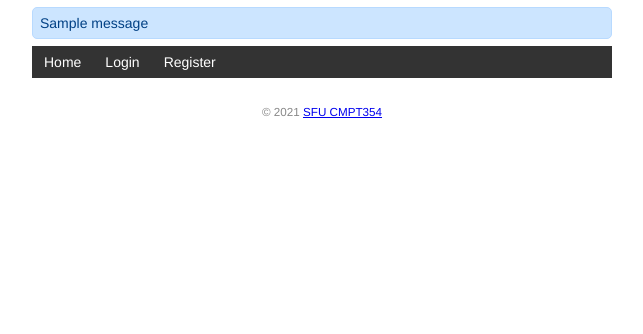
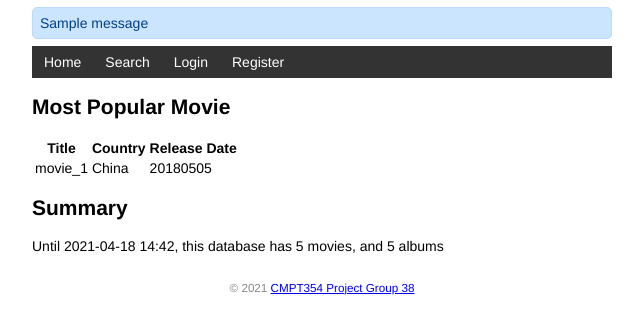
Before and after one commit to harry-sunhao/CMPT354Project, a Flask app: page / in a window 1280 px wide. Shown: the top 334 px of the page, without its empty margins (318-961 px from the left). Run offline with Flask 2, Linux system fonts and the light colour scheme; data comes from the database, SQL or seed files in the repository; tables that the repository leaves empty hold one stand-in row (values such as "Sample post"); one stand-in notice (Sample message) is shown.

Commit message:
finish count,group by query

```diff
--- a/app.py
+++ b/app.py
@@ -10,10 +10,12 @@ from sqlalchemy.orm import relationship, backref
 from werkzeug.security import generate_password_hash, check_password_hash
 
 from db_setup import db_session
-from forms import SearchForm
+from forms import SearchForm, AlbumForm
+from tables import Results, ResultsMov, ResultsTrack, ResultsArtist, ResultsActor, ResultsDirector
 
 app = Flask(__name__)
-app.config['SQLALCHEMY_DATABASE_URI'] = 'mysql+pymysql://root:@localhost:3306/reratemm'
+#app.config['SQLALCHEMY_DATABASE_URI'] = 'mysql+pymysql://root:@localhost:3306/ratemm'
+app.config['SQLALCHEMY_DATABASE_URI'] =  'mysql+pymysql://root:123456@34.92.95.75:3306/ratemm'
 app.config['SQLALCHEMY_TRACK_MODIFICATIONS'] = True
 app.config['SESSION_TYPE'] = 'filesystem'
 app.secret_key = 'CMPT354PROJECT'
@@ -22,26 +24,26 @@ db = SQLAlchemy(app, use_native_unicode='utf8')
 # relation
 # many-Many relation for act
 acts = db.Table('act',
-                db.Column('movie_id', db.INTEGER(), db.ForeignKey('Movie.id'), primary_key=True),
-                db.Column('actor_id', db.INTEGER(), db.ForeignKey('Actor.id'), primary_key=True)
+                db.Column('movie_id', db.INTEGER(), db.ForeignKey('movie.id'), primary_key=True),
+                db.Column('actor_id', db.INTEGER(), db.ForeignKey('actor.id'), primary_key=True)
                 )
 # many-Many relation for direct
 directs = db.Table('direct',
-                   db.Column('movie_id', db.INTEGER(), db.ForeignKey('Movie.id'), primary_key=True),
-                   db.Column('director_id', db.INTEGER(), db.ForeignKey('Director.id'), primary_key=True)
+                   db.Column('movie_id', db.INTEGER(), db.ForeignKey('movie.id'), primary_key=True),
+                   db.Column('director_id', db.INTEGER(), db.ForeignKey('director.id'), primary_key=True)
                    )
 
 
 # many-Many relation for produce
 album_artists = db.Table('albumartist',
-                         db.Column('album_id', db.INTEGER(), db.ForeignKey('Album.id'), primary_key=True),
-                         db.Column('artist_id', db.INTEGER(), db.ForeignKey('Artist.id'), primary_key=True)
+                         db.Column('album_id', db.INTEGER(), db.ForeignKey('album.id'), primary_key=True),
+                         db.Column('artist_id', db.INTEGER(), db.ForeignKey('artist.id'), primary_key=True)
                          )
 
 track_artists = db.Table('trackartist',
-                         db.Column('track_id', db.INTEGER(), db.ForeignKey('Track.id'), primary_key=True),
-                         db.Column('album_id', db.INTEGER(), db.ForeignKey('Album.id'), primary_key=True),
-                         db.Column('artist_id', db.INTEGER(), db.ForeignKey('Artist.id'), primary_key=True)
+                         db.Column('track_id', db.INTEGER(), db.ForeignKey('track.id'), primary_key=True),
+                         db.Column('album_id', db.INTEGER(), db.ForeignKey('album.id'), primary_key=True),
+                         db.Column('artist_id', db.INTEGER(), db.ForeignKey('artist.id'), primary_key=True)
                          )
 
 # User part start
@@ -53,7 +55,7 @@ login_manager.login_view = 'login'
 
 
 class User(db.Model, UserMixin):
-    __tablename__ = 'User'
+    __tablename__ = 'user'
     id = db.Column('id', db.INTEGER(), primary_key=True)
     email = db.Column('email', db.VARCHAR(255), unique=True)
     music_rating_weight = db.Column('music_rating_weight', db.FLOAT(255))
@@ -171,26 +173,24 @@ def delete(user_id):
 
 @app.route('/')
 def index():
-    isLogin = False
-    username = ""
-    if 'username' in session:
-        username = session['username']
-        isLogin = True
-
-    return render_template('home.html', user=username, login=isLogin)
+    movieNumber = Movie.query.count()
+    albumNumber = Album.query.count()
+    sql_query = "SELECT movie.title,movie.country,movie.release_date FROM movie RIGHT JOIN( SELECT id FROM movie JOIN moviecomment WHERE moviecomment.movie_id = movie.id GROUP BY id ORDER BY count(*) DESC) AS pop ON movie.id = pop.id"
+    moviePopular=list(db.session.execute(sql_query))
+    return render_template('home.html',movie_popular=moviePopular,movie_number=movieNumber,album_number=albumNumber)
 
 
 # user part end
 
 
 class Movie(db.Model):
-    __tablename__ = 'Movie'
+    __tablename__ = 'movie'
     id = db.Column('id', db.INTEGER(), primary_key=True)
     title = db.Column('title', db.VARCHAR(255))
     release_date = db.Column('release_date', db.VARCHAR(255))
     country = db.Column('country', db.VARCHAR(255))
     detailed_information = db.Column('detailed_information', db.TEXT())
-    genre_id = db.Column('genre_id', db.INTEGER(), db.ForeignKey('Genre.id'))
+    genre_id = db.Column('genre_id', db.INTEGER(), db.ForeignKey('genre.id'))
     acts = db.relationship('Actor', secondary=acts, lazy='subquery',
                            backref=db.backref('Movie', lazy=True))
     directs = db.relationship('Director', secondary=directs, lazy='subquery',
@@ -200,10 +200,10 @@ class Movie(db.Model):
 
 
 class Movie_Comment(db.Model):
-    __tablename__ = 'MovieComment'
+    __tablename__ = 'moviecomment'
     comment_id = db.Column('comment_id', db.INTEGER(), primary_key=True, autoincrement=True)
-    movie_id = db.Column('movie_id', db.INTEGER(), db.ForeignKey('Movie.id'))
-    user_id = db.Column('user_id', db.INTEGER(), db.ForeignKey('User.id'))
+    movie_id = db.Column('movie_id', db.INTEGER(), db.ForeignKey('movie.id'))
+    user_id = db.Column('user_id', db.INTEGER(), db.ForeignKey('user.id'))
     createtime = db.Column('createtime', db.DATETIME())
     content = db.Column('content', db.TEXT())
     user = db.relationship('User', back_populates='movie_comment', foreign_keys=[user_id])
@@ -218,30 +218,29 @@ class Movie_Comment(db.Model):
 
 
 class Movie_Rating(db.Model):
-    __tablename__ = 'MovieRating'
-    rate_id = db.Column('rate_id', db.INTEGER(), primary_key=True, autoincrement=True)
-    movie_id = db.Column('movie_id', db.INTEGER(), db.ForeignKey('Movie.id'))
-    user_id = db.Column('user_id', db.INTEGER(), db.ForeignKey('User.id'))
-    createtime = db.Column(db.DATETIME())
+    __tablename__ = 'movierating'
+    rate_id = db.Column('rate_id', db.INTEGER(), primary_key=True, autoincrement=True,nullable=False)
+    movie_id = db.Column('movie_id', db.INTEGER(), db.ForeignKey('movie.id'))
+    user_id = db.Column('user_id', db.INTEGER(), db.ForeignKey('user.id'))
+    createtime = db.Column(db.DATETIME(),default=datetime.now())
     value = db.Column('value', db.FLOAT())
     user = db.relationship('User', back_populates='movie_rating', foreign_keys=[user_id])
     movie = db.relationship('Movie', back_populates='rating')
 
-    def __init__(self, rate_id, createtime, value):
-        self.rate_id = rate_id
-        self.createtime = createtime
+    def __init__(self, user_id,movie_id, value):
         self.value = value
-
+        self.user_id=user_id
+        self.movie_id=movie_id
 
 class Album(db.Model):
-    __tablename__ = "Album"
+    __tablename__ = "album"
     id = db.Column('id', db.INTEGER(), primary_key=True)
     cover = db.Column('cover', db.VARCHAR(255))
     name = db.Column('name', db.VARCHAR(255))
     album_or_ep = db.Column('album_or_ep', db.INTEGER())
     releaseDate = db.Column('releaseDate', db.DATETIME())
     detailedInfo = db.Column('detailedInfo', db.TEXT())
-    genre_id = db.Column('genre_id', db.INTEGER(), db.ForeignKey('Genre.id'))
+    genre_id = db.Column('genre_id', db.INTEGER(), db.ForeignKey('genre.id'))
     album_artists = db.relationship('Artist', secondary=album_artists, lazy='subquery',
                                     backref=db.backref('Album', lazy=True))
     album_comment = db.relationship('Album_Comment', back_populates='album')
@@ -249,10 +248,10 @@ class Album(db.Model):
     tracks = db.relationship('Track', backref='Album', lazy=True)
 
 class Album_Comment(db.Model):
-    __tablename__ = 'AlbumComment'
+    __tablename__ = 'albumcomment'
     comment_id = db.Column('comment_id', db.INTEGER(), primary_key=True, autoincrement=True)
-    album_id = db.Column('album_id', db.INTEGER(), db.ForeignKey("Album.id"))
-    user_id = db.Column('user_id', db.INTEGER(), db.ForeignKey('User.id'))
+    album_id = db.Column('album_id', db.INTEGER(), db.ForeignKey("album.id"))
+    user_id = db.Column('user_id', db.INTEGER(), db.ForeignKey('user.id'))
     createtime = db.Column('createtime', db.DATETIME())
     content = db.Column('content', db.TEXT())
     user = db.relationship('User', back_populates='album_comment', foreign_keys=user_id)
@@ -265,10 +264,10 @@ class Album_Comment(db.Model):
 
 
 class Album_Rating(db.Model):
-    __tablename__ = 'AlbumRating'
+    __tablename__ = 'albumrating'
     rate_id = db.Column('rate_id', db.INTEGER(), primary_key=True, autoincrement=True)
-    album_id = db.Column('album_id', db.INTEGER(), db.ForeignKey('Album.id'))
-    user_id = db.Column('user_id', db.INTEGER(), db.ForeignKey('User.id'))
+    album_id = db.Column('album_id', db.INTEGER(), db.ForeignKey('album.id'))
+    user_id = db.Column('user_id', db.INTEGER(), db.ForeignKey('user.id'))
     createtime = db.Column(db.DATETIME())
     value = db.Column('value', db.FLOAT())
     user = db.relationship('User', back_populates='album_rating', foreign_keys=user_id)
@@ -280,7 +279,7 @@ class Album_Rating(db.Model):
         self.value = value
 
 class Actor(db.Model):
-    __tablename__ = 'Actor'
+    __tablename__ = 'actor'
     id = db.Column('id', db.INTEGER(), primary_key=True)
     name = db.Column('name', db.VARCHAR(255))
     country = db.Column('country', db.VARCHAR(255))
@@ -290,7 +289,7 @@ class Actor(db.Model):
 
 
 class Director(db.Model):
-    __tablename__ = 'Director'
+    __tablename__ = 'director'
     id = db.Column('id', db.INTEGER(), primary_key=True)
     name = db.Column('name', db.VARCHAR(255))
     country = db.Column('country', db.VARCHAR(255))
@@ -299,7 +298,7 @@ class Director(db.Model):
                               backref=db.backref('Director', lazy=True))
 
 class Genre(db.Model):
-    __tablename__ = 'Genre'
+    __tablename__ = 'genre'
     id = db.Column('id', db.INTEGER(), primary_key=True)
     name = db.Column('name', db.VARCHAR(255))
     album_track_artist_movie = db.Column('album_track_artist_movie', db.INTEGER())
@@ -309,24 +308,24 @@ class Genre(db.Model):
     movies = db.relationship('Movie', backref='Genre', lazy=True)
 
 class Artist(db.Model):
-    __tablename__ = 'Artist'
+    __tablename__ = 'artist'
     id = db.Column('id', db.INTEGER(), primary_key=True)
     name = db.Column('name', db.VARCHAR(255))
     portrait = db.Column('portrait', db.VARCHAR(255))
     detailedInfo = db.Column('detailedInfo', db.VARCHAR(255))
     company = db.Column('company', db.VARCHAR(255))
     country = db.Column('country', db.VARCHAR(255))
-    genre_id = db.Column('genre_id', db.INTEGER(), db.ForeignKey('Genre.id'))
+    genre_id = db.Column('genre_id', db.INTEGER(), db.ForeignKey('genre.id'))
     album_artists = db.relationship('Album', secondary=album_artists, lazy='subquery',
                                     backref=db.backref('Artist', lazy=True))
     track_artists = db.relationship('Track', secondary=track_artists, lazy='subquery',
                                     backref=db.backref('Artist', lazy=True))
 
 class Track_Rating(db.Model):
-    __tablename__ = 'TrackRating'
+    __tablename__ = 'trackrating'
     rate_id = db.Column('rate_id', db.INTEGER(), primary_key=True)
-    album_id = db.Column('album_id', db.INTEGER(), db.ForeignKey('Album.id'))
-    user_id = db.Column('user_id', db.INTEGER(), db.ForeignKey('User.id'))
+    album_id = db.Column('album_id', db.INTEGER(), db.ForeignKey('album.id'))
+    user_id = db.Column('user_id', db.INTEGER(), db.ForeignKey('user.id'))
     createtime = db.Column(db.DATETIME())
     value = db.Column('value', db.FLOAT())
     user = db.relationship('User', back_populates='track_rating', foreign_keys=user_id)
@@ -338,18 +337,20 @@ class Track_Rating(db.Model):
         self.value = value
 
 class Track(db.Model):
-    __tablename__ = 'Track'
+    __tablename__ = 'track'
     id = db.Column('id', db.INTEGER(), primary_key=True)
     name = db.Column('name', db.VARCHAR(255))
-    album_id = db.Column('album_id', db.INTEGER(), db.ForeignKey('Album.id'), primary_key=True)
-    genre_id = db.Column('genre_id', db.INTEGER(), db.ForeignKey('Genre.id'))
+    album_id = db.Column('album_id', db.INTEGER(), db.ForeignKey('album.id'), primary_key=True)
+    genre_id = db.Column('genre_id', db.INTEGER(), db.ForeignKey('genre.id'))
     track_artists = db.relationship('Artist', secondary=track_artists, lazy='subquery',
                                     backref=db.backref('Track', lazy=True))
     #ratings = db.relationship('Track_Rating', back_populates='tracks')
 
 @app.route('/movie')
 def mov():
-    Movie.query.all()
+    for i in Movie.query.all():
+        for j in i.rating:
+            print(j.value)
     return render_template('movie.html', posts=Movie.query.all())
 
 
@@ -362,10 +363,6 @@ def actors():
 def albums():
     return render_template('album.html', albums=Album.query.all())
 
-
-@app.route('/albumrate')
-def albumcomments():
-    return render_template('albumrate.html', albumcomments=album_comments.query.all())
 
 
 @app.route('/artistinfo')
@@ -398,7 +395,135 @@ def addcom(comment_id=None):
             flash('Add movie comment ' + request.form['content'] + ' successfully. ')
             return redirect(url_for('mov'))
     return render_template('addcom.html')
+# search part start
+@app.route('/search', methods=['GET', 'POST'])
+def search():
+    search = SearchForm(request.form)
+    if request.method == 'POST':
+        return search_results(search)
+    return render_template('search.html', form=search)
 
+@app.route('/results')
+def search_results(search):
+    results = []
+    search_string = search.data['search']
+
+    if search_string:
+        if search.data['select'] == 'Album':
+            qry = db_session.query(Album).filter(
+                Album.name.contains(search_string))
+            results = qry.all()
+            table = Results(results)
+        elif search.data['select'] == 'Movie':
+            qry = Movie.query.filter(Movie.title.contains(search_string))
+            results = qry.all()
+            table = ResultsMov(results)
+        elif search.data['select'] == 'Track':
+            qry = Track.query.filter(Track.name.contains(search_string))
+            results = qry.all()
+            table = ResultsTrack(results)
+        elif search.data['select'] == 'Track':
+            qry = Track.query.filter(Track.name.contains(search_string))
+            results = qry.all()
+            table = ResultsTrack(results)
+        elif search.data['select'] == 'Artist':
+            qry = Artist.query.filter(Artist.name.contains(search_string))
+            results = qry.all()
+            table = ResultsArtist(results)
+        elif search.data['select'] == 'Actor':
+            qry = Actor.query.filter(Actor.name.contains(search_string))
+            results = qry.all()
+            table = ResultsActor(results)
+        elif search.data['select'] == 'Director':
+            qry = Director.query.filter(Director.name.contains(search_string))
+            results = qry.all()
+            table = ResultsDirector(results)
+        else:
+            flash('No results found!')
+            return redirect('/search')
+    else:
+        flash('Please fill the fields')
+        return redirect('/search')
+
+    if not results:
+        flash('No results found wrong input!')
+        return redirect('/search')
+    else:
+        # display results
+        table.border = True
+        return render_template('results.html', table=table)
+
+@app.route('/item/<int:id>', methods=['GET', 'POST'])
+def edit(id):
+    qry = Album.query.filter(Album.id==id)
+    al = qry.first()
+    if Album:
+        form = AlbumForm(formdata=request.form, obj=al)
+        if request.method == 'POST' and form.validate():
+            # save edits
+            save_changes(al, form)
+            flash('Album updated successfully!')
+            return redirect('/Albuminfo')
+        return render_template('edit_Album.html', form=form)
+    else:
+        return 'Error loading #{id}'.format(id=id)
+    #</int:id>
+
+@app.route('/new_album', methods=['GET', 'POST'])
+def new_album():
+    form = AlbumForm(request.form)
+    if request.method == 'POST' and form.validate():
+        # save the album
+        al = Album()
+
+        save_changes(al, form, new=True)
+        flash('Album created successfully!')
+        return redirect('/albuminfo')
+    return render_template('new_album.html', form=form)
+
+def save_changes(al, form, new=False):
+    """
+    Save the changes to the database
+    """
+    # Get data from form and assign it to the correct attributes
+    # of the SQLAlchemy table object
+    al.id = form.id.data
+    al.cover = form.cover.data
+    al.name = form.name.data
+    al.releaseDate = form.releaseDate.data
+    al.detailedInfo = form.detailedInfo.data
+    al.album_or_ep = form.album_or_ep.data
+    genre_id = form.genre_id.data
+    album_artists = form.album_artists.data ###NEED TO FIX RELATIONS!!!
+    album_comment = form.album_comment.data
+    album_rating = form.album_rating.data
+    tracks = form.tracks.data
+    if new:
+        # Add the new album to the database
+        db.session.add(al)
+    # commit the data to the database
+    db.session.commit()
+
+@app.route('/delete/<int:id>', methods=['GET', 'POST'])
+def delet(id):
+    """
+    Delete the item in the database that matches the specified
+    id in the URL
+    """
+    qry = Album.query.filter(Album.id==id)
+    al = qry.first()
+    if al:
+        form = AlbumForm(formdata=request.form, obj=al)
+        if request.method == 'POST' and form.validate():
+            # delete the item from the database
+            db.session.delete(al)
+            db.session.commit()
+            flash('Album deleted successfully!')
+            return redirect('/albuminfo')
+        return render_template('delete_album.html', form=form)
+    else:
+        return 'Error deleting #{id}'.format(id=id)
+# search part end
 
 if __name__ == '__main__':
     db.create_all()
--- a/templates/base.html
+++ b/templates/base.html
@@ -9,13 +9,38 @@
     <link rel="stylesheet" href="{{ url_for('static', filename='style.css') }}" type="text/css">
     {% endblock %}
 </head>
-<body>
+<script type="text/javascript">
+    Date.prototype.Format = function (fmt) {
+    var o = {
+        "M+": this.getMonth() + 1,
+        "d+": this.getDate(),
+        "h+": this.getHours(),
+        "m+": this.getMinutes(),
+        "s+": this.getSeconds(),
+    };
+    if (/(y+)/.test(fmt))
+        fmt = fmt.replace(RegExp.$1, (this.getFullYear() + "").substr(4 - RegExp.$1.length));
+    for (var k in o)
+        if (new RegExp("(" + k + ")").test(fmt)) fmt = fmt.replace(RegExp.$1, (RegExp.$1.length == 1) ? (o[k]) : (("00" + o[k]).substr(("" + o[k]).length)));
+            return fmt;
+}
+
+    function show(){
+        var myDate = new Date().Format("yyyy-MM-dd hh:mm");
+        document.getElementById("now").innerHTML = myDate;
+        setTimeout("show()",60000);
+    }
+
+</script>
+
+<body onload="show()">
     {% for message in get_flashed_messages() %}
         <div class="alert">{{ message }}</div>
     {% endfor %}
     <nav>
         <ul>
             <li><a href="{{ url_for('index') }}">Home</a></li>
+            <li><a href="{{ url_for('search') }}">Search</a></li>
             {% if current_user.is_authenticated %}
             <li><a href="{{ url_for('settings') }}">Settings</a></li>
             <li><a href="{{ url_for('logout') }}">Logout</a></li>
@@ -27,7 +52,7 @@
     </nav>
     {% block content %}{% endblock %}
     <footer>
-        <small>&copy; 2021 <a href="http://www.sfu.ca">SFU CMPT354</a></small>
+        <small>&copy; 2021 <a href="http://www.sfu.ca">CMPT354 Project Group 38</a></small>
 	</footer>
 </body>
 </html>
--- a/templates/home.html
+++ b/templates/home.html
@@ -1 +1,25 @@
 {% extends 'base.html' %}
+{% block content %}
+
+<h2>Most Popular Movie</h2>
+      <table>
+         <thead>
+            <tr>
+               <th>Title</th>
+               <th>Country</th>
+               <th>Release Date</th>
+            </tr>
+         </thead>
+         <tbody>
+            {% for movie in movie_popular %}
+               <tr>
+                <td>{{ movie[0] }}</td>
+                <td>{{ movie[1] }}</td>
+                <td>{{ movie[2] }}</td>
+               </tr>
+            {% endfor %}
+         </tbody>
+      </table>
+<h2>Summary</h2>
+    <p>Until <label id="now" style="white-space:nowrap;"></label>, this database has {{ movie_number }} movies, and {{ album_number }} albums</p>
+{% endblock %}
```
Also changed, not shown: templates/search.html (+3 -14 lines).
